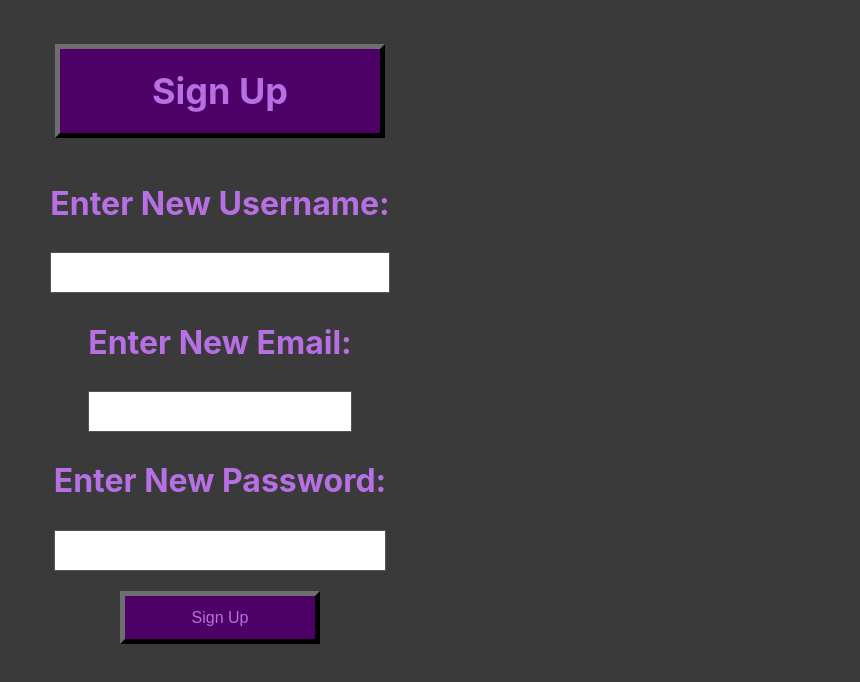
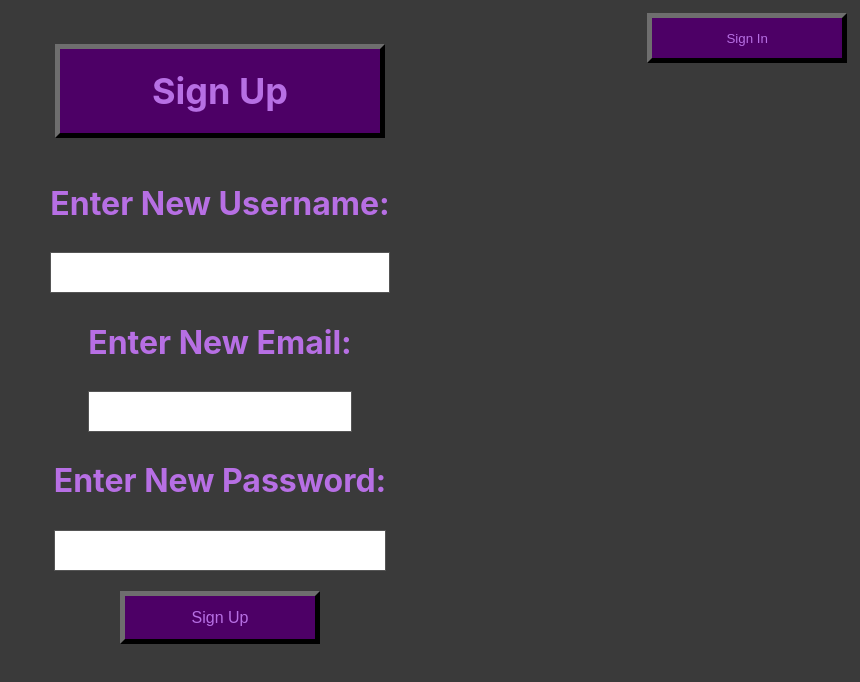
Before and after one commit to kartikgulia/JCKKRR, a React (Create React App) app in the folder frontend/: page /signUp in a window 1280 px wide. Shown: the top 682 px of the page, without its empty margins (420-1280 px from the left). Built offline with nearby package versions, Linux system fonts and the light colour scheme.

Commit message:
signup and signin button in each other screens

```diff
--- a/frontend/src/screens/SignIn.js
+++ b/frontend/src/screens/SignIn.js
@@ -1,6 +1,6 @@
 import React, { useState } from "react";
 import SERVER_URL from "../config";
-import { useNavigate } from "react-router-dom";
+import { Link, useNavigate } from "react-router-dom";
 import "../styles/login.css";
 
 function SignInPage() {
@@ -62,6 +62,9 @@ function SignInPage() {
         </label>
         <button type="submit">Sign In</button>
         <h1>{messageFromBackend}</h1>
+        <Link to="/signup" className="button-link">
+        <button type="SignUp">Sign Up</button>
+      </Link>
       </div>
     </form>
   );
--- a/frontend/src/screens/SignUp.js
+++ b/frontend/src/screens/SignUp.js
@@ -1,6 +1,6 @@
 import React, { useState } from "react";
 import SERVER_URL from "../config";
-import { useNavigate } from "react-router-dom";
+import { Link, useNavigate } from "react-router-dom";
 import "../styles/signup.css";
 
 function SignUpPage() {
@@ -70,6 +70,9 @@ function SignUpPage() {
         </label>
         <button type="submit">Sign Up</button>
         <h1>{messageFromBackend}</h1>
+        <Link to="/signin" className="button-link">
+        <button type="SignIn">Sign In</button>
+      </Link>
       </div>
     </form>
   );
--- a/frontend/src/styles/login.css
+++ b/frontend/src/styles/login.css
@@ -54,3 +54,17 @@ button[type=submit] {
     padding: 1%;
     text-align: center;
 }
+button[type=SignUp] {
+    color: #b76fe4;
+    background-color: #4d0066;
+    border-color: #1a1a1a;
+    width: 200px;
+    margin: 1%;
+    border-width: thick;
+    border-style: outset;
+    padding: 1%;
+    text-align: center;
+    position:fixed;
+    top: 0;
+    right: 0;
+}
--- a/frontend/src/styles/signup.css
+++ b/frontend/src/styles/signup.css
@@ -55,3 +55,17 @@ button[type=submit] {
     text-align: center;
 	font-size: medium;
 }
+button[type=signIn] {
+    color: #b76fe4;
+    background-color: #4d0066;
+    border-color: #1a1a1a;
+    width: 200px;
+    margin: 1%;
+    border-width: thick;
+    border-style: outset;
+    padding: 1%;
+    text-align: center;
+    position:fixed;
+    top: 0;
+    right: 0;
+}
```
